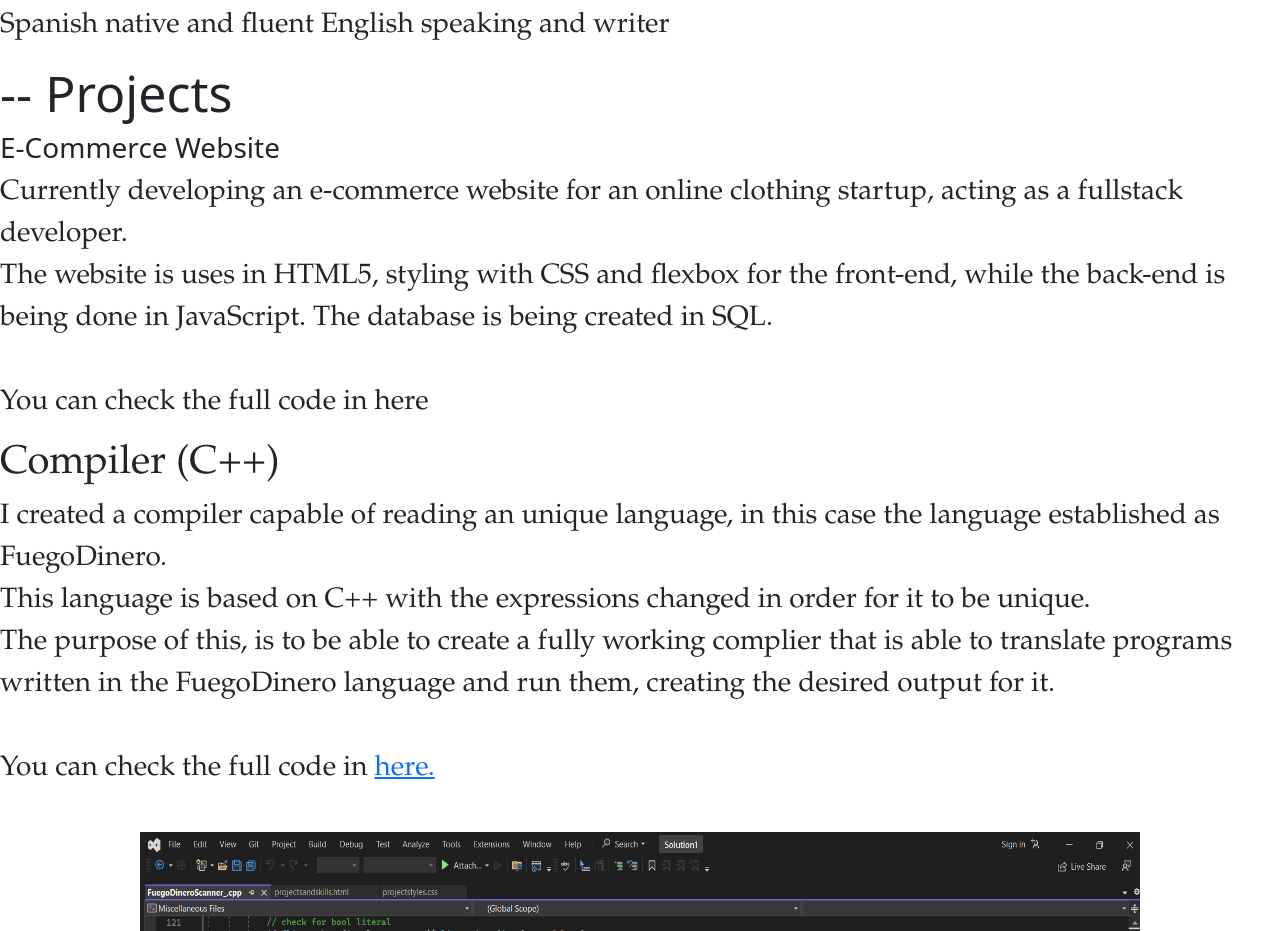
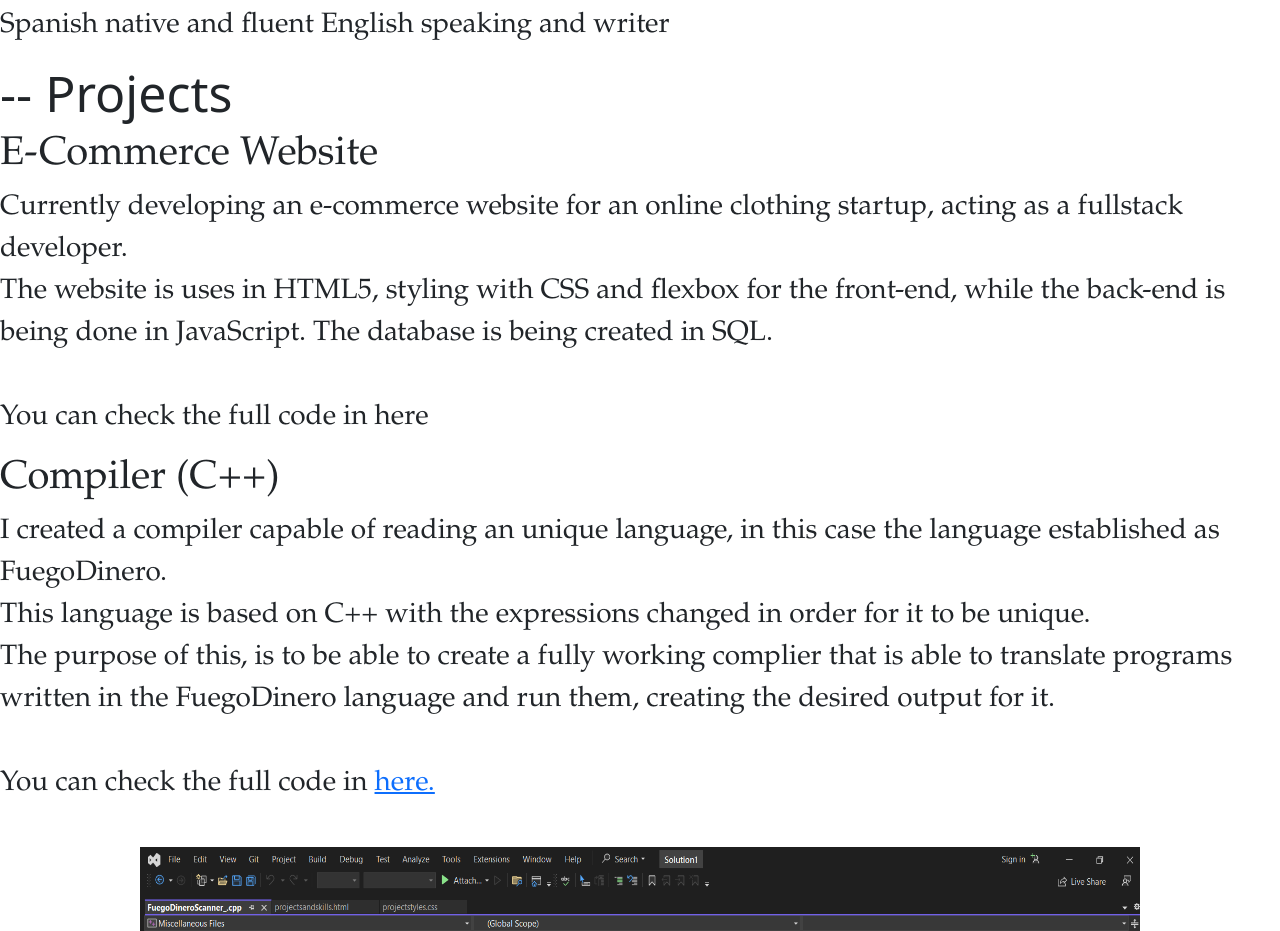
Before and after one commit to D1EFG0/Portfolio, a plain HTML site: page projectsandskills.html in a window 1280 px wide. Shown: the part 3423-4354 px from the top of the page. Drawn offline with nearby package versions, Linux system fonts and the light colour scheme.

Commit message:
Update projectsandskills.html

```diff
--- a/projectsandskills.html
+++ b/projectsandskills.html
@@ -143,7 +143,7 @@
             </div>
             <div class="projects">
                 <h2 class="projects2">-- Projects</h2>
-                <h3 clas="smallheader14">E-Commerce Website</h3>
+                <h3 class="smallheader14">E-Commerce Website</h3>
                 <p class="proyecto1">
                     Currently developing an e-commerce website for an online clothing startup, acting as a fullstack developer.
                     <br /> The website is uses in HTML5, styling with CSS and flexbox for the front-end, while the back-end is
```
